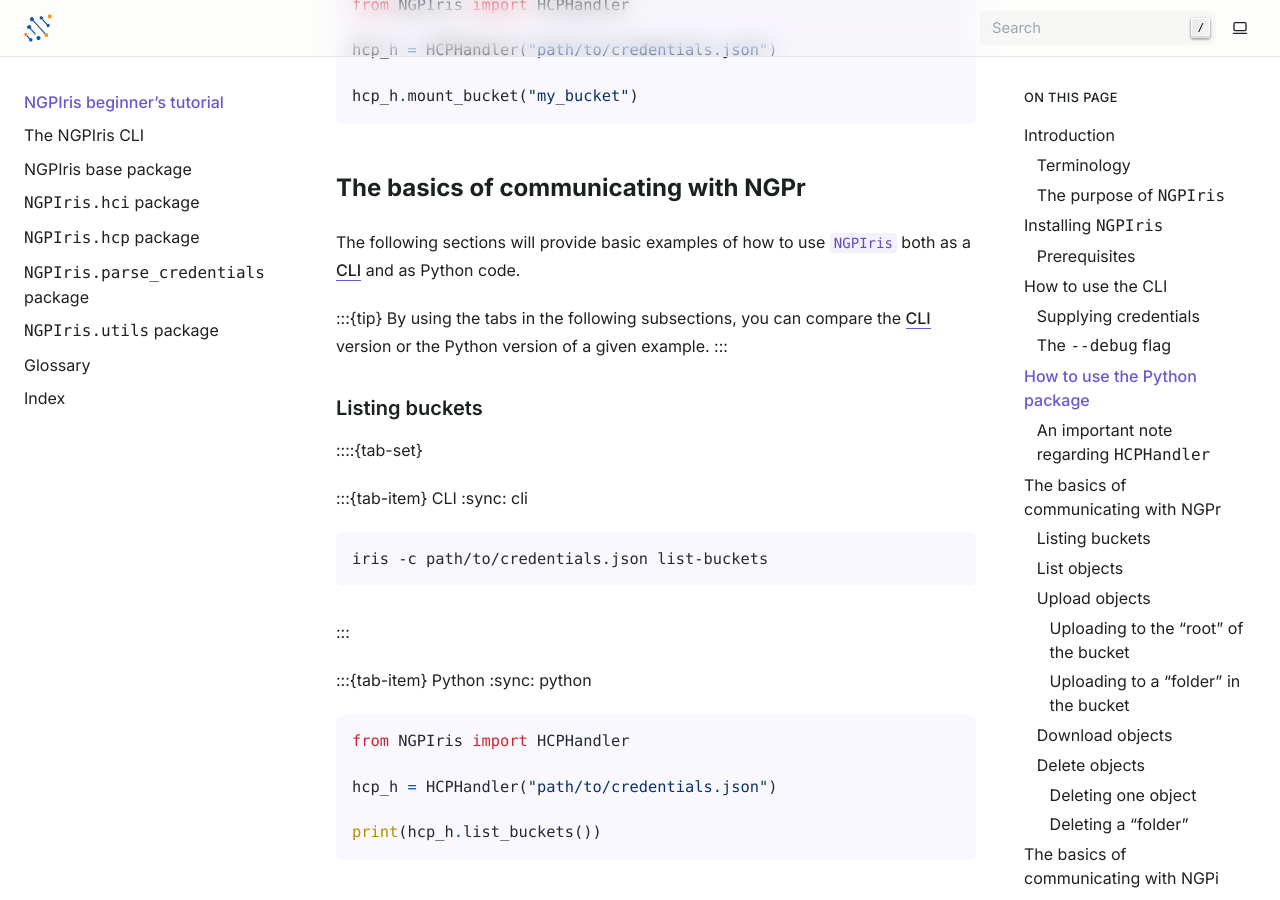
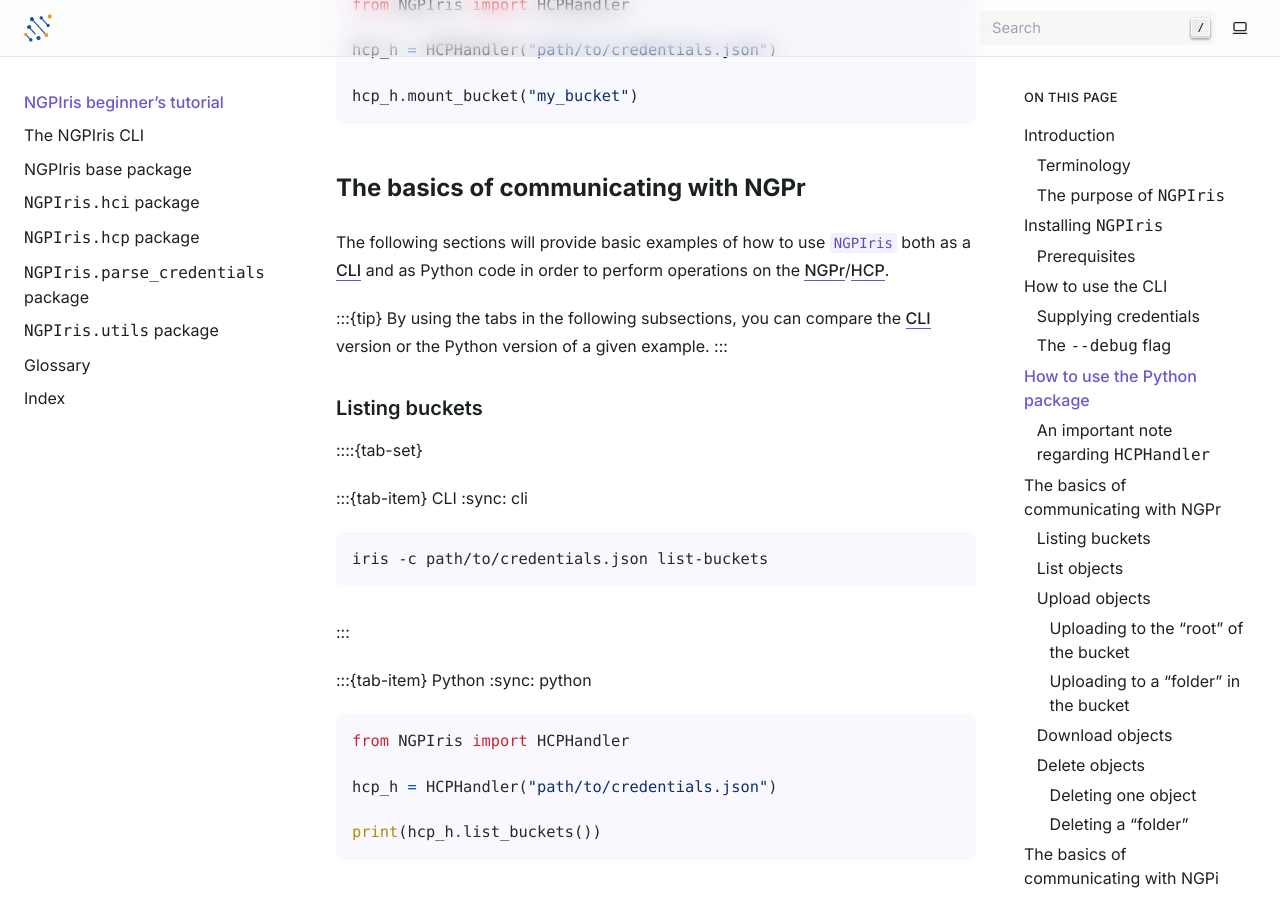
Before and after one commit to genomic-medicine-sweden/NGPIris, a Sphinx documentation site: the page built from docs/NGPIris_tutorial.md, in a window 1280 px wide and 900 px high, scrolled down 7222 px. Built offline with Sphinx 7.4.7, drawn with Linux system fonts in a browser that asks for light colours.

Commit message:
Update NGPIris_tutorial.md

```diff
--- a/docs/NGPIris_tutorial.md
+++ b/docs/NGPIris_tutorial.md
@@ -230,7 +230,7 @@ hcp_h.mount_bucket("my_bucket")
 
 ## The basics of communicating with NGPr
 
-The following sections will provide basic examples of how to use {py:mod}`NGPIris` both as a {term}`CLI` and as Python code.
+The following sections will provide basic examples of how to use {py:mod}`NGPIris` both as a {term}`CLI` and as Python code in order to perform operations on the {term}`NGPr`/{term}`HCP`.
 
 :::{tip}
 By using the tabs in the following subsections, you can compare the {term}`CLI` version or the Python version of a given example.
```
